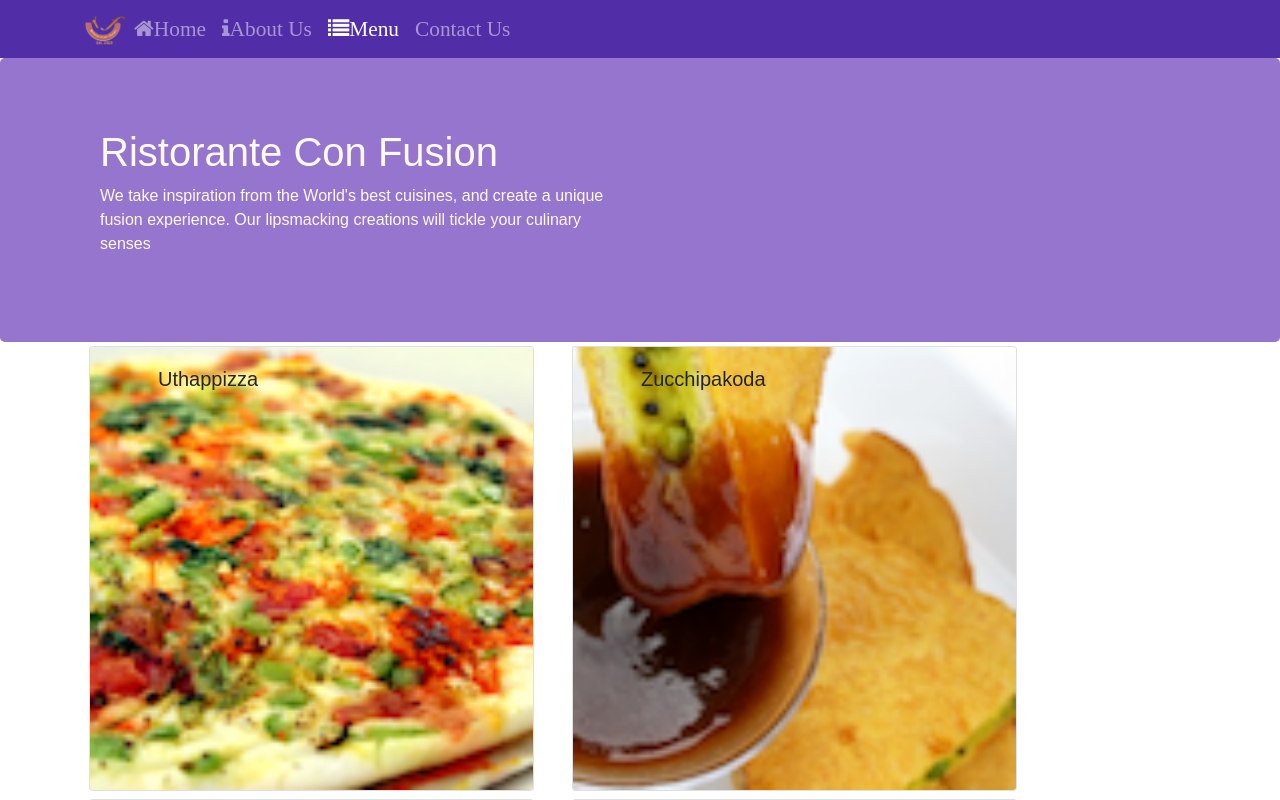
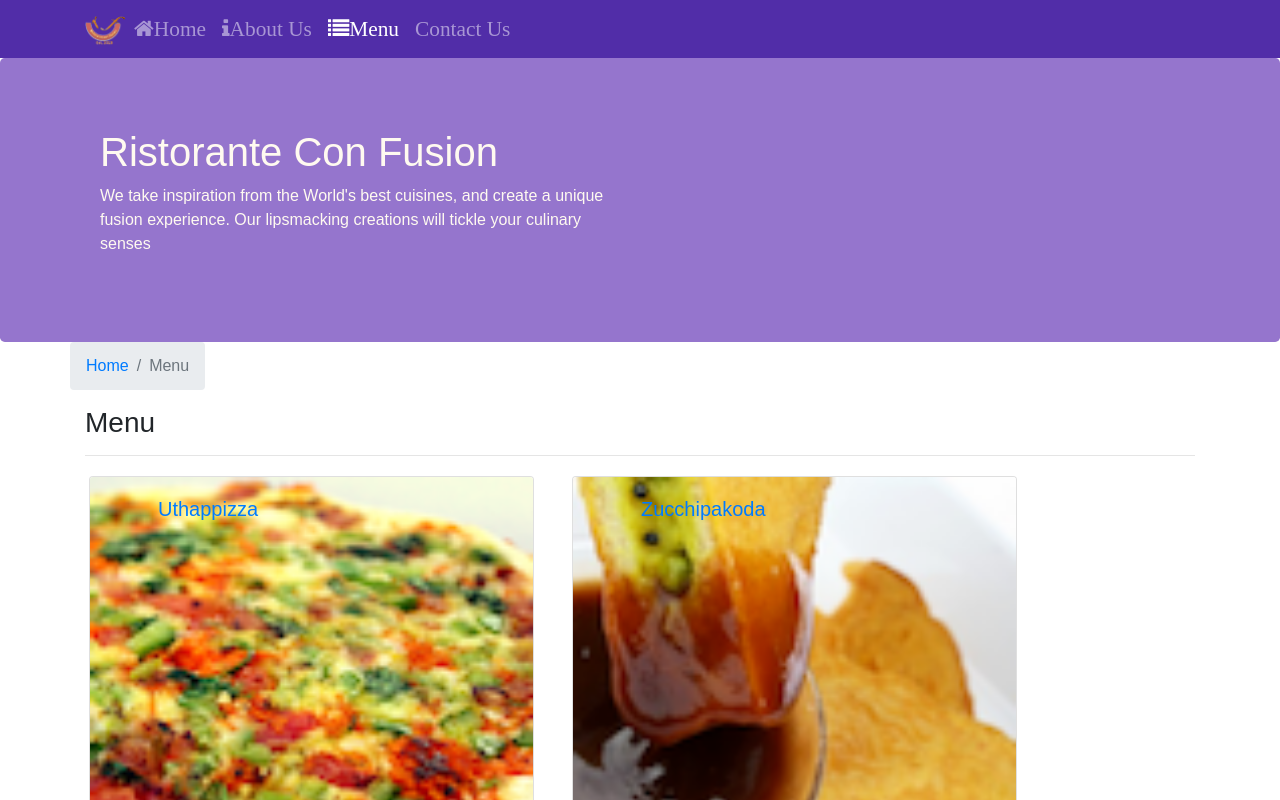
Before and after one commit to polihalm/react-project, a React (Create React App) app: page /menu in a window 1280 px wide. Shown: the top 800 px of the page. Built offline with nearby package versions, Linux system fonts and the light colour scheme.

Commit message:
Single Page Applications Part 2

```diff
--- a/src/components/ContactComponent.js
+++ b/src/components/ContactComponent.js
@@ -1,9 +1,21 @@
 import React from 'react';
+import { Breadcrumb, BreadcrumbItem } from 'reactstrap';
+import { Link } from 'react-router-dom'
 
 function Contact(props) {
   return (
 
     <div className="container">
+     <div className="row">
+       <Breadcrumb>
+         <BreadcrumbItem><Link to='/home'>Home</Link></BreadcrumbItem>
+         <BreadcrumbItem active>Contact Us</BreadcrumbItem>
+       </Breadcrumb>
+       <div className="col-12">
+         <h3>Contact Us</h3>
+         <hr/>
+       </div>
+     </div>
       <div className="row row-content">
         <div className="col-12">
           <h3>Location Information</h3>
--- a/src/components/DishdetailComponent.js
+++ b/src/components/DishdetailComponent.js
@@ -1,5 +1,6 @@
 import React from 'react';
-import { Card, CardImg, CardImgOverlay, CardText, CardTitle, CardBody } from 'reactstrap';
+import { Card, CardImg, CardImgOverlay, CardText, CardTitle, CardBody, Breadcrumb, BreadcrumbItem } from 'reactstrap';
+import { Link } from 'react-router-dom';
 
   function RenderDish({dish}) {
     return (
@@ -50,8 +51,18 @@
       return (
         <div className="container">
           <div className="row">
+            <Breadcrumb>
+              <BreadcrumbItem><Link to='/menu'>Menu</Link></BreadcrumbItem>
+              <BreadcrumbItem active>{props.dish.name}</BreadcrumbItem>
+            </Breadcrumb>
+            <div className="col-12">
+              <h3>{props.dish.name}</h3>
+              <hr/>
+            </div>
+          </div>
+          <div className="row">
             <RenderDish dish={props.dish}/>
-            <RenderComments comments={props.dish.comments}/>
+            <RenderComments comments={props.comments}/>
           </div>
         </div>
       );
--- a/src/components/MainComponent.js
+++ b/src/components/MainComponent.js
@@ -37,14 +37,22 @@
       );
     }
 
+    const DishWithId = ({match}) => {
+      return (
+        <Dishdetail dish={this.state.dishes.filter((dish) => dish.id === parseInt(match.params.dishId,10))[0]}
+                    comments={this.state.comments.filter((comment) => comment.dishId === parseInt(match.params.dishId,10))}/>
+      );
+    }
+
     return (
       <div>
         <Header/>
         <Switch>
-          <Route path="/home" component={HomePage} />
-          <Route exact path="/menu" component={() => <Menu dishes={this.state.dishes} /> } />
-          <Route exact path="/contactus" component={Contact} />
-          <Redirect to="/home" />
+          <Route path="/home" component={HomePage}/>
+          <Route exact path="/menu" component={() => <Menu dishes={this.state.dishes}/> }/>
+          <Route path="/menu/:dishId" component={DishWithId}/>
+          <Route exact path="/contactus" component={Contact}/>
+          <Redirect to="/home"/>
         </Switch>
         <Footer/>
       </div>
--- a/src/components/MenuComponent.js
+++ b/src/components/MenuComponent.js
@@ -1,13 +1,16 @@
 import React from 'react';
-import { Card, CardImg, CardImgOverlay, CardText, CardTitle, CardBody } from 'reactstrap';
+import { Card, CardImg, CardImgOverlay, CardText, CardTitle, CardBody, Breadcrumb, BreadcrumbItem } from 'reactstrap';
+import { Link } from 'react-router-dom';
 
   function RenderMenuItem({ dish, onClick }) {
     return (
       <Card>
+       <Link to={`/menu/${dish.id}`}>
         <CardImg width="100%" src={dish.image} alt={dish.name}/>
         <CardImgOverlay body className="ml-5">
           <CardTitle>{dish.name}</CardTitle>
         </CardImgOverlay>
+       </Link>
       </Card>
     );
   }
@@ -17,13 +20,23 @@
     const menu = props.dishes.map((dish) => {
      return (
         <div key={dish.id} className="col-12 col-md-5 m-1">
-          <RenderMenuItem dish={dish} onClick={props.onClick}/>
+          <RenderMenuItem dish={dish}/>
         </div>
       );
     });
 
     return (
       <div className="container">
+       <div className="row">
+         <Breadcrumb>
+           <BreadcrumbItem><Link to='/home'>Home</Link></BreadcrumbItem>
+           <BreadcrumbItem active>Menu</BreadcrumbItem>
+         </Breadcrumb>
+         <div className="col-12">
+           <h3>Menu</h3>
+           <hr/>
+         </div>
+       </div>
        <div className="row">
          {menu}
        </div>
```
